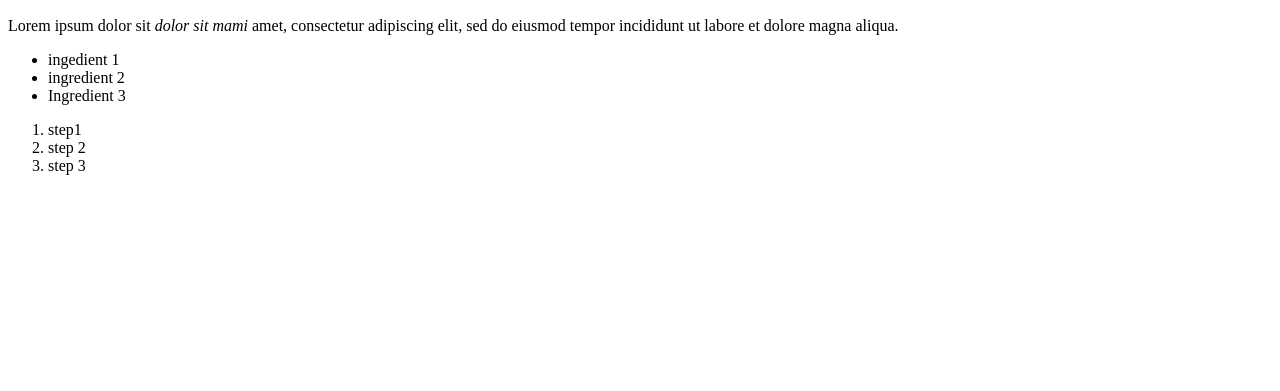
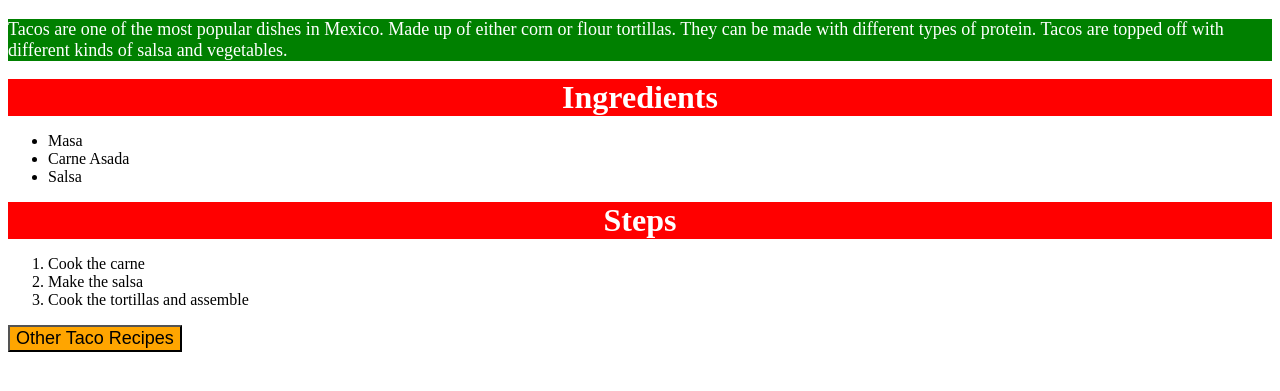
Before and after one commit to nest-quick/odin-recipes, a plain HTML site: page recipes/tacos.html in a window 1280 px wide. Shown: the part 383-774 px from the top of the page. Drawn offline with Linux system fonts and the light colour scheme.

Commit message:
Edit tacos.html and created new file hello_world.txt

```diff
--- /dev/null
+++ b/recipes/tacos.css
@@ -0,0 +1,7 @@
+div {
+    background-color: red;
+    color: white;
+    font-size: 32px;
+    text-align: center;
+    font-weight: bold;
+}
--- a/recipes/tacos.html
+++ b/recipes/tacos.html
@@ -3,24 +3,37 @@
   <head>
     <meta charset="UTF-8">
     <title>Tacos</title>
+    <link rel="stylesheet" href="tacos.css">
+    <style>
+      p{
+        background-color: green;
+        color:white;
+        font-size: 18px;
+      }
+    </style>
   </head>
 
   <body>
     <h1>Taco Recipe</h1>
     <img src="https://ca-times.brightspotcdn.com/dims4/default/1a680d6/2147483647/strip/true/crop/2000x1334+0+0/resize/1200x800!/format/webp/quality/80/?url=https%3A%2F%2Fcalifornia-times-brightspot.s3.amazonaws.com%2F90%2F2e%2F79203a34463ea231afdea7cc699d%2Ftn-photos-staff-s1-daily-pilot-835573-tn-wknd-me-taqueria-de-anda-20210912-3.jpg" alt="Tacos">
+
+    <p>Tacos are one of the most popular dishes in Mexico. Made up of either corn or flour tortillas. They can be made with different types of protein. Tacos are topped off with
+    different kinds of salsa and vegetables.
+    </p>
+    <div>Ingredients</div>
+    <ul>
+      <li>Masa</li>
+      <li>Carne Asada</li>
+      <li>Salsa</li>
+    </ul>
+    <div>Steps</div>
+    <ol>
+      <li>Cook the carne</li>
+      <li>Make the salsa</li>
+      <li>Cook the tortillas and assemble</li>
+    </ol>
+    <button style="background-color: orange; font-size: 18px;">
+      Other Taco Recipes
+    </button>
   </body>
-  <p>Lorem ipsum dolor sit <em>dolor sit mami</em>  amet, consectetur adipiscing elit, sed do eiusmod tempor
-    incididunt ut labore et dolore magna aliqua.</p>
-
-    <ul>
-      <li>ingedient 1</li>
-      <li>ingredient 2</li>
-      <li>Ingredient 3</li>
-    </ul>
-
-    <ol>
-      <li>step1</li>
-      <li>step 2</li>
-      <li>step 3</li>
-    </ol>
 </html>
```
